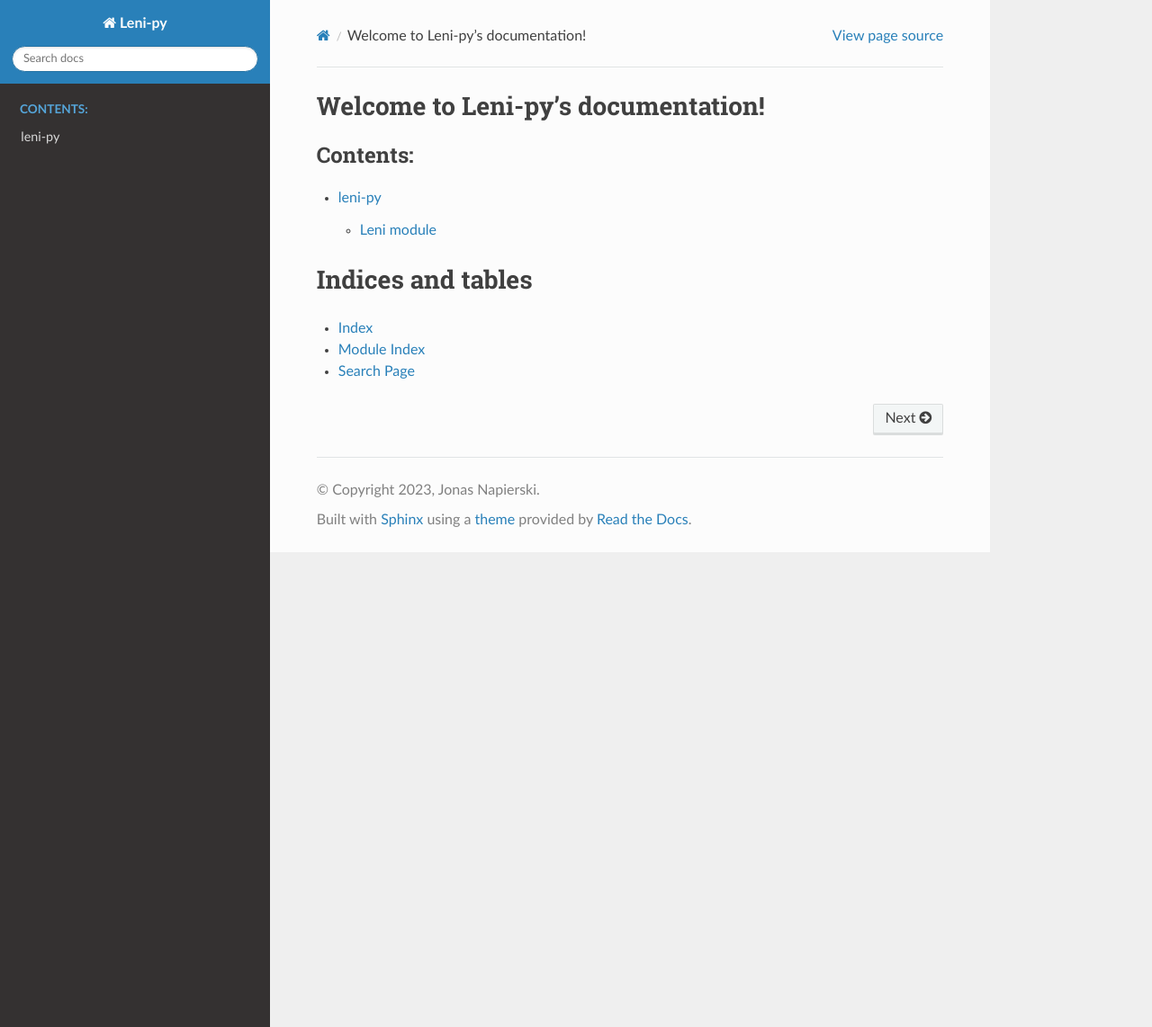
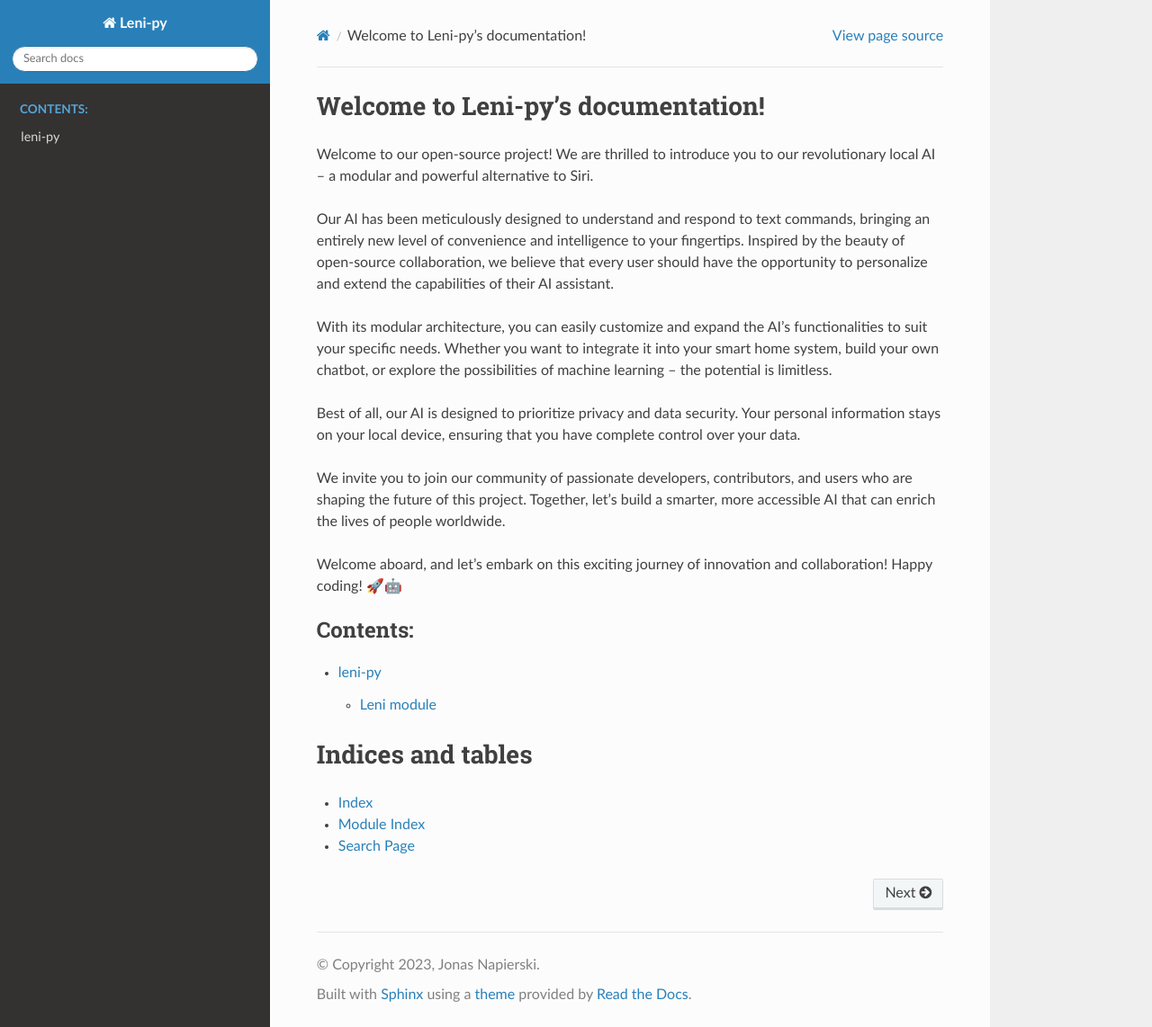
Before and after one commit to JonasNapierski/leni-py, a Sphinx documentation site: the page built from docs/source/index.rst, in a window 1280 px wide and 1142 px high. Shown: the whole window at 90% size. Built offline with Sphinx 7.4.7 and the Read the Docs theme 2.0.0, drawn with Linux system fonts in a browser that asks for light colours.

Commit message:
add welcome text

```diff
--- a/docs/source/index.rst
+++ b/docs/source/index.rst
@@ -5,6 +5,17 @@
 
 Welcome to Leni-py's documentation!
 ===================================
+Welcome to our open-source project! We are thrilled to introduce you to our revolutionary local AI – a modular and powerful alternative to Siri.
+
+Our AI has been meticulously designed to understand and respond to text commands, bringing an entirely new level of convenience and intelligence to your fingertips. Inspired by the beauty of open-source collaboration, we believe that every user should have the opportunity to personalize and extend the capabilities of their AI assistant.
+
+With its modular architecture, you can easily customize and expand the AI's functionalities to suit your specific needs. Whether you want to integrate it into your smart home system, build your own chatbot, or explore the possibilities of machine learning – the potential is limitless.
+
+Best of all, our AI is designed to prioritize privacy and data security. Your personal information stays on your local device, ensuring that you have complete control over your data.
+
+We invite you to join our community of passionate developers, contributors, and users who are shaping the future of this project. Together, let's build a smarter, more accessible AI that can enrich the lives of people worldwide.
+
+Welcome aboard, and let's embark on this exciting journey of innovation and collaboration! Happy coding! 🚀🤖
 
 .. toctree::
    :maxdepth: 2
```
